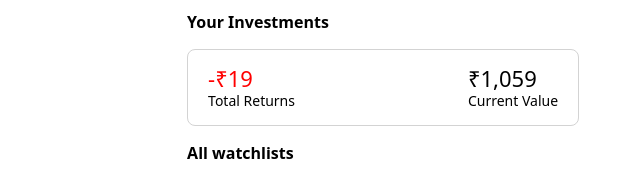
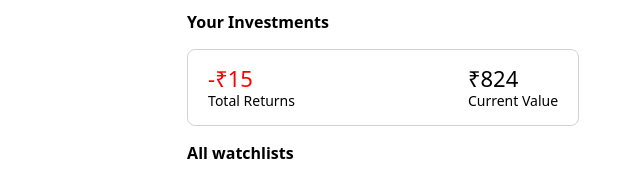
Before and after one commit to mohithbanka/Groww-Clone, a plain HTML site: page index.html in a window 1280 px wide. Shown: the part 144-321 px from the top of the page, 640-1280 px from the left. Drawn offline with Linux system fonts and the light colour scheme; files whose address does not match are found by name.

Commit message:
'mysecondcommit'

```diff
--- a/index.html
+++ b/index.html
@@ -194,10 +194,10 @@
         <div class="body-right">
             <p><b>Your Investments</b></p>
             <div class="returns">
-                <div><p style="margin: 0px 0px -10px 0px; font-size: 22px; color: red;">-₹19</p>
+                <div><p style="margin: 0px 0px -10px 0px; font-size: 22px; color: red;">-₹15</p>
                     <p style="margin-top: 8px;margin-bottom: 2px; font-size: 14px;"> Total Returns</p>
                 </div>
-                <div><p style="margin: 0px 0px -10px 0px; font-size: 22px;">₹1,059</p>
+                <div><p style="margin: 0px 0px -10px 0px; font-size: 22px;">₹824</p>
                 <p style="margin-top: 8px;margin-bottom: 2px; font-size: 14px;">Current Value</p></div>
             </div>
             <p><b>All watchlists</b></p>
```
